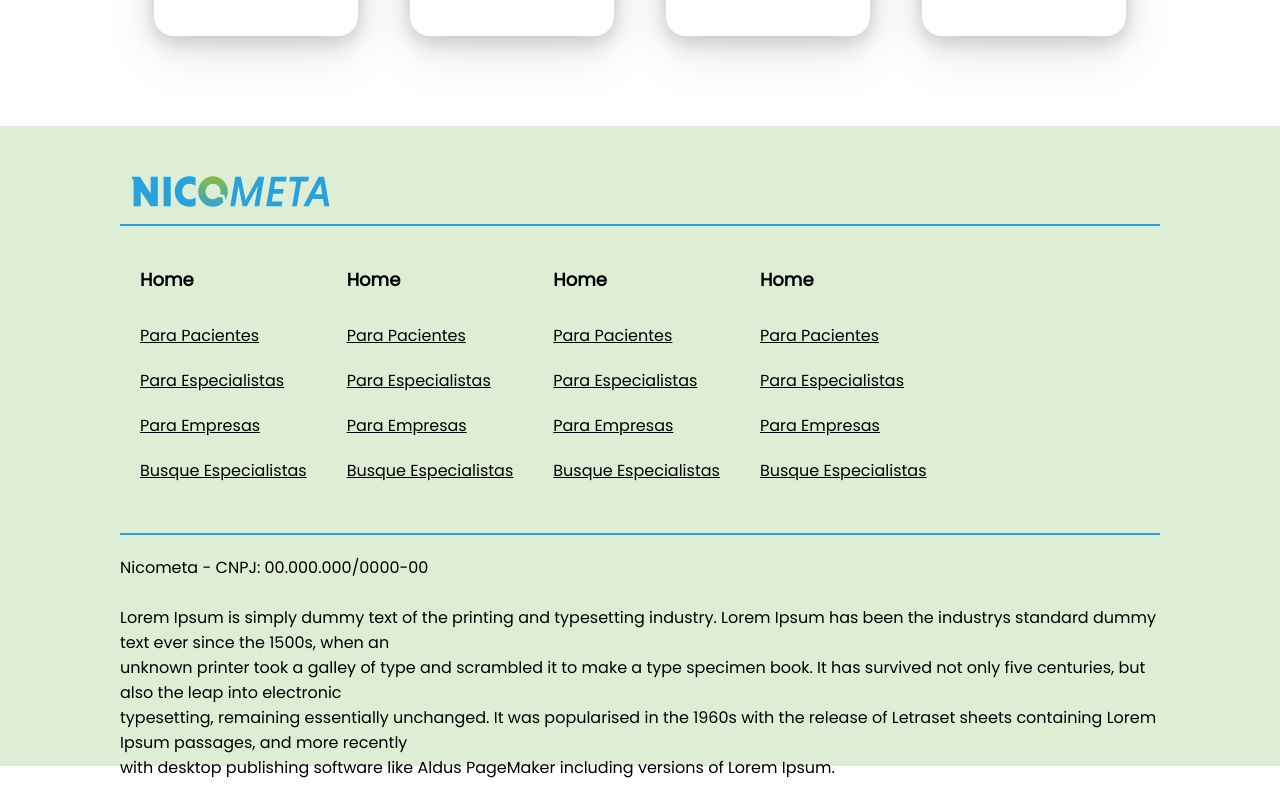
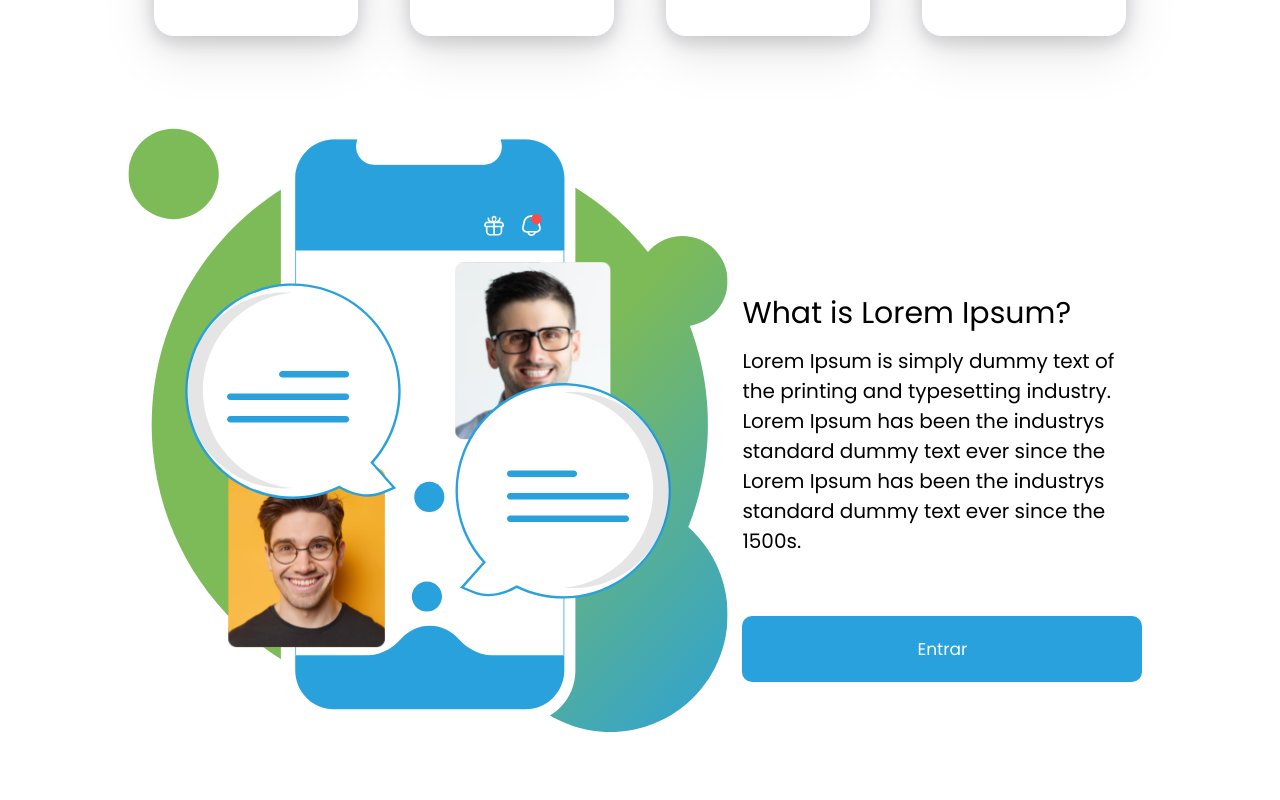
Before and after one commit to metamathstudios/sanoplace, a Next.js app: page / in a window 1280 px wide. Shown: the part 1580-2380 px from the top of the page. Built offline with nearby package versions, Linux system fonts and the light colour scheme.

Commit message:
feat: add Apresentation 1 section

```diff
--- /dev/null
+++ b/components/Landing/Apresentation1/indes.tsx
@@ -0,0 +1,30 @@
+import styles from './styles.module.scss'
+
+import Image from 'next/image'
+
+import phone from './assets/phone.svg'
+
+const Apresentation1 = () => {
+  return(
+    <div className={styles.container}>
+      <div className={styles.centerContainer}>
+        <div className={styles.leftSide}>
+          <Image src={phone} alt='Phone' width={600} />
+        </div>
+        <div className={styles.rightSide}>
+          <div className={styles.title}>
+            What is Lorem Ipsum?
+          </div>
+          <div className={styles.description}>
+          Lorem Ipsum is simply dummy text of the printing and typesetting industry. Lorem Ipsum has been the industrys standard dummy text ever since the Lorem Ipsum has been the industrys standard dummy text ever since the 1500s.
+          </div>
+          <div className={styles.button}>
+            Entrar
+          </div>
+        </div>
+      </div>
+    </div>
+  )
+}
+
+export default Apresentation1
--- /dev/null
+++ b/components/Landing/Apresentation1/styles.module.scss
@@ -0,0 +1,46 @@
+.container {
+  display: flex;
+  justify-content: center;
+  width: 100%;
+  height: 90vh;
+  font-family: Poppins, sans-serif;
+
+  .centerContainer {
+    width: 80%;
+    display: flex;
+    justify-content: center;
+
+    .leftSide {
+      width: 60%;
+    }
+
+    .rightSide {
+      width: 40%;
+      display: flex;
+      flex-direction: column;
+      justify-content: center;
+
+      .title {
+        font-size: 30px;
+        padding-bottom: 10px;
+      }
+
+      .description {
+        font-size: 20px;
+        padding-bottom: 60px;
+      }
+
+      .button {
+        cursor: pointer;
+        width: 400px;
+        display: flex;
+        justify-content: center;
+        padding: 20px;
+        color: white;
+        background-color: var(--blue);
+        border-radius: 10px;
+        font-size: 17px;
+      }
+    }
+  }
+}
--- a/components/Landing/Header/styles.module.scss
+++ b/components/Landing/Header/styles.module.scss
@@ -10,6 +10,7 @@
   position: fixed;
   top: 0;
   background-color: white;
+  z-index: 9999;
 
   .left {
     width: 33.3%;
--- a/components/Landing/Stats/index.tsx
+++ b/components/Landing/Stats/index.tsx
@@ -1,6 +1,7 @@
 import styles from './styles.module.scss'
 
 const Stats = () => {
+
   return (
     <div className={styles.container}>
       <div className={styles.lineContainer}>
--- a/pages/index.tsx
+++ b/pages/index.tsx
@@ -1,9 +1,11 @@
 import type { NextPage } from "next";
 import Head from "next/head";
-import Footer from "../components/Landing/Footer";
-import Header from "../components/Landing/Header";
-import Hero from "../components/Landing/Hero";
-import Stats from "../components/Landing/Stats";
+
+import Header from "../components/Landing/Header"
+import Hero from "../components/Landing/Hero"
+import Stats from "../components/Landing/Stats"
+import Apresentation1 from "../components/Landing/Apresentation1/indes"
+import Footer from "../components/Landing/Footer"
 
 const Home: NextPage = () => {
   return (
@@ -16,6 +18,7 @@ const Home: NextPage = () => {
       <Header />
       <Hero />
       <Stats />
+      <Apresentation1 />
       <Footer />
     </>
   );
```
Also changed, not shown: components/Landing/Stats/utils/hooks/isVisible.tsx (added, +17 -0 lines), components/Landing/Apresentation1/assets/phone.svg (added).
